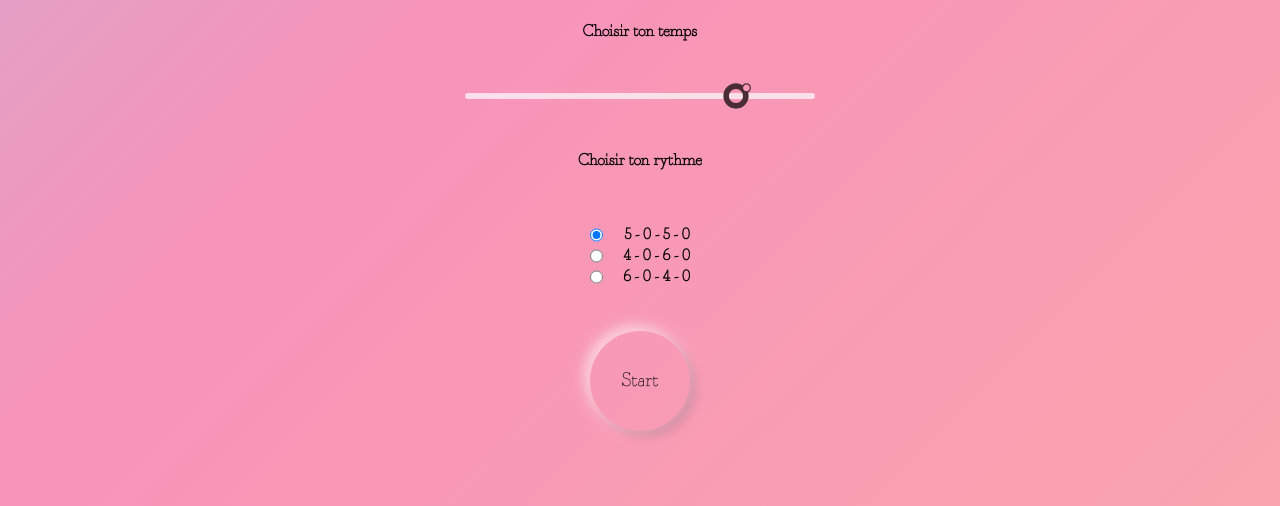
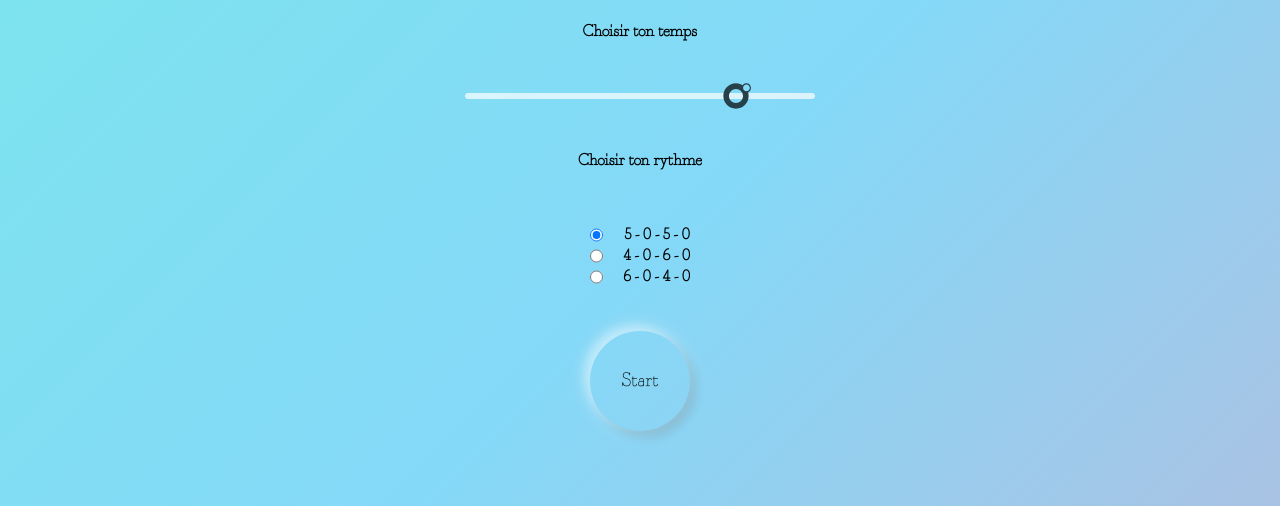
Before and after one commit to yannletouzey/cardiac-cohesion, a plain HTML site: page index.html in a window 1280 px wide. Shown: the part 294-800 px from the top of the page. Drawn offline with Linux system fonts and the light colour scheme.

Commit message:
fix bg gradient body

```diff
--- a/index.html
+++ b/index.html
@@ -7,7 +7,7 @@
         <meta name="viewport" content="width=device-width, initial-scale=1.0">
         <title>Cohésion cardiaque</title>
     </head>
-    <body id="body" class="body">
+    <body id="body" class="body paused">
         <h1 id="h1" class="h1">Cohesion cardiaque</h1>
         <div id="ring" class="ring"></div>
         <div id="main" class="main">
```
